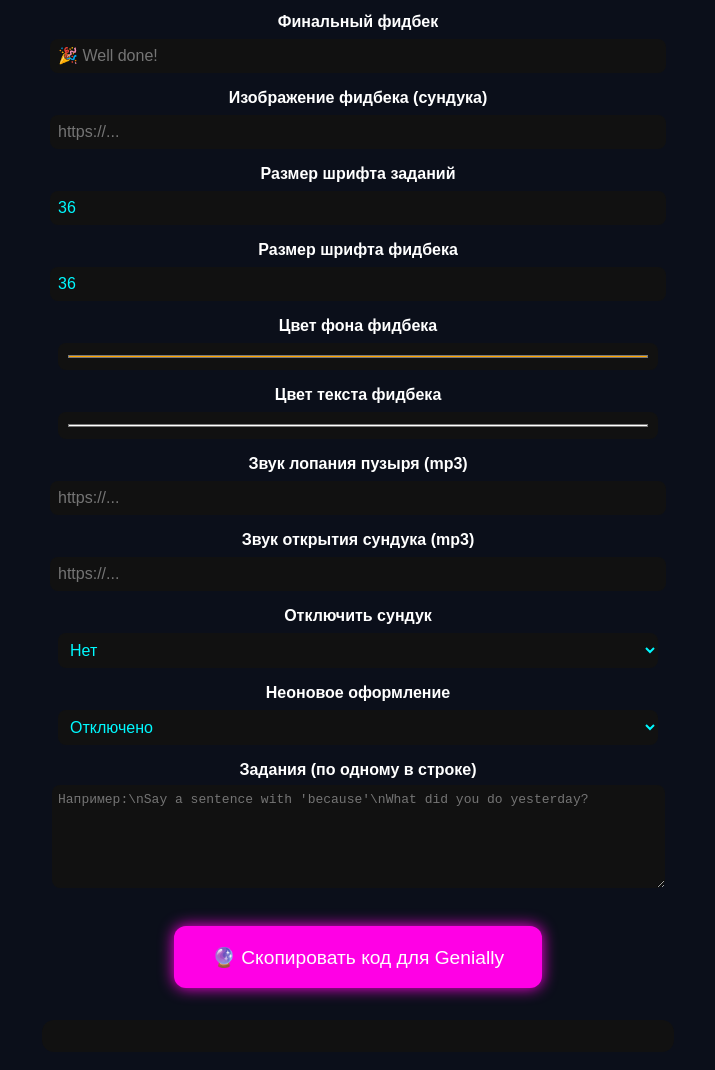
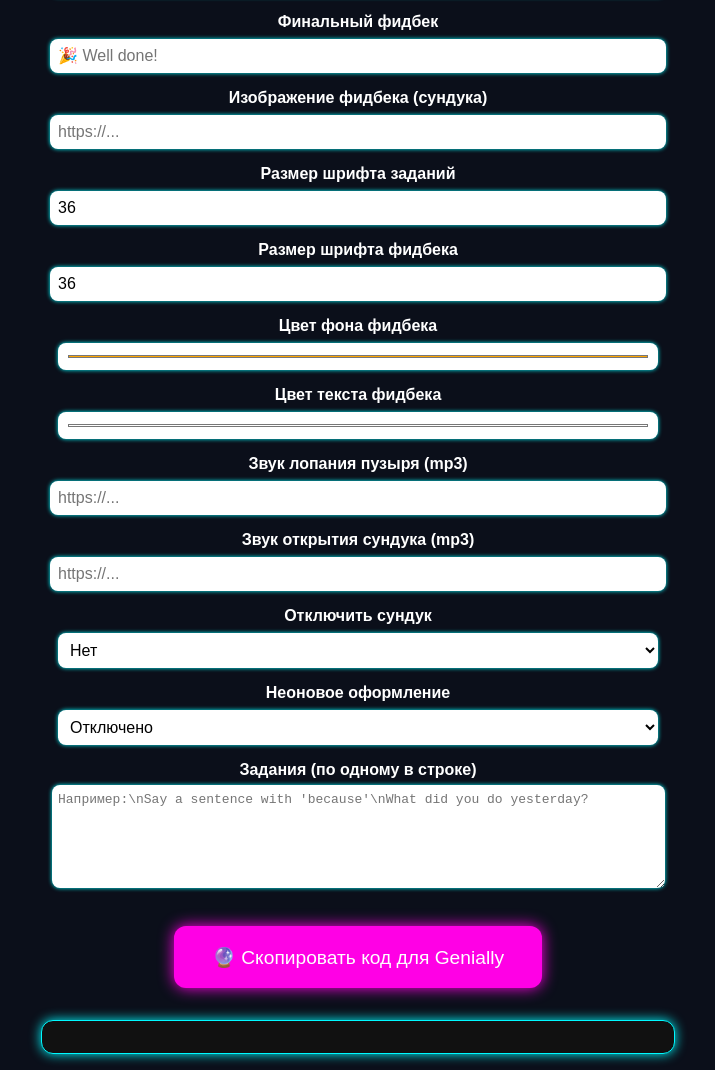
Before and after one commit to NikaShum93/pusyriki2.0, a plain HTML site: page edit.html in a window 1280 px wide. Shown: the part 279-1349 px from the top of the page, without its empty margins (282-997 px from the left). Drawn offline with Linux system fonts and the light colour scheme.

Commit message:
Update edit.html

```diff
--- a/edit.html
+++ b/edit.html
@@ -37,9 +37,14 @@
       padding: 0.5em;
       border-radius: 8px;
       border: none;
-      background: #111;
-      color: #00f9ff;
+      background: #fff;
+      color: #000;
       font-size: 1em;
+      outline: none;
+      box-shadow: 0 0 4px #00f9ff;
+    }
+    input:focus, textarea:focus, select:focus {
+      box-shadow: 0 0 8px #00f9ff;
     }
     button {
       margin-top: 2em;
@@ -63,6 +68,9 @@
       border-radius: 12px;
       width: 80vw;
       max-width: 600px;
+      box-shadow: 0 0 12px #00f9ff;
+      border: 1px solid #00f9ff;
+      color: #00f9ff;
     }
   </style>
 </head>
@@ -71,31 +79,31 @@
   <h1>Пузырики <span style="color:#fff">by Nika Shum & КГБ</span></h1>
 
   <label>Изображение пузыря (URL)</label>
-  <input id="bubbleImage" placeholder="https://..." />
+  <input id="bubbleImage" placeholder="https://..." autocomplete="off" />
 
   <label>Финальный фидбек</label>
-  <input id="feedback" placeholder="🎉 Well done!" />
+  <input id="feedback" placeholder="🎉 Well done!" autocomplete="off" />
 
   <label>Изображение фидбека (сундука)</label>
-  <input id="feedbackImage" placeholder="https://..." />
+  <input id="feedbackImage" placeholder="https://..." autocomplete="off" />
 
   <label>Размер шрифта заданий</label>
-  <input id="fontSize" type="number" value="36" />
+  <input id="fontSize" type="number" value="36" autocomplete="off" />
 
   <label>Размер шрифта фидбека</label>
-  <input id="feedbackFontSize" type="number" value="36" />
+  <input id="feedbackFontSize" type="number" value="36" autocomplete="off" />
 
   <label>Цвет фона фидбека</label>
-  <input id="feedbackColor" type="color" value="#FFA500" />
+  <input id="feedbackColor" type="color" value="#FFA500" autocomplete="off" />
 
   <label>Цвет текста фидбека</label>
-  <input id="feedbackTextColor" type="color" value="#FFFFFF" />
+  <input id="feedbackTextColor" type="color" value="#FFFFFF" autocomplete="off" />
 
   <label>Звук лопания пузыря (mp3)</label>
-  <input id="popSound" placeholder="https://..." />
+  <input id="popSound" placeholder="https://..." autocomplete="off" />
 
   <label>Звук открытия сундука (mp3)</label>
-  <input id="openSound" placeholder="https://..." />
+  <input id="openSound" placeholder="https://..." autocomplete="off" />
 
   <label>Отключить сундук</label>
   <select id="noChest">
@@ -110,7 +118,7 @@
   </select>
 
   <label>Задания (по одному в строке)</label>
-  <textarea id="tasks" rows="6" placeholder="Например:\nSay a sentence with 'because'\nWhat did you do yesterday?"></textarea>
+  <textarea id="tasks" rows="6" placeholder="Например:\nSay a sentence with 'because'\nWhat did you do yesterday?" autocomplete="off"></textarea>
 
   <button onclick="generate()">🔮 Скопировать код для Genially</button>
 
@@ -132,7 +140,7 @@
         neon: neon.value,
         tasks: tasks.value.trim()
       });
-      const url = `https://nikashum93.github.io/pusyriki2.0/?${params.toString()}`;
+      const url = `https://nikashum93.github.io/pusyriki2.0/index.html?${params.toString()}`;
       output.innerHTML = `<textarea readonly style='width:100%;height:100px;'>
 <iframe src="${url}" style="width:100%;height:100%" frameborder="0" allowfullscreen></iframe>
 </textarea>`;
```
